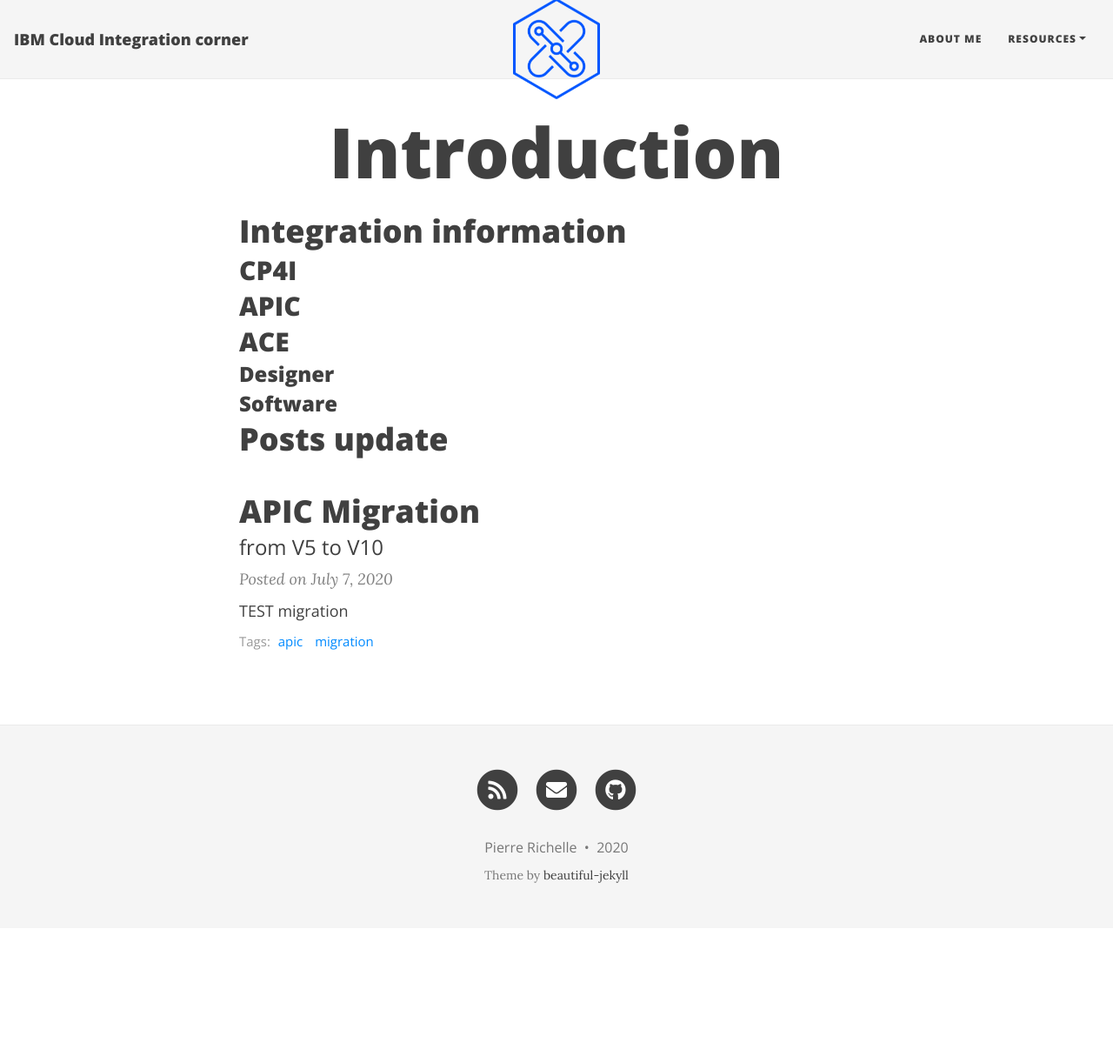
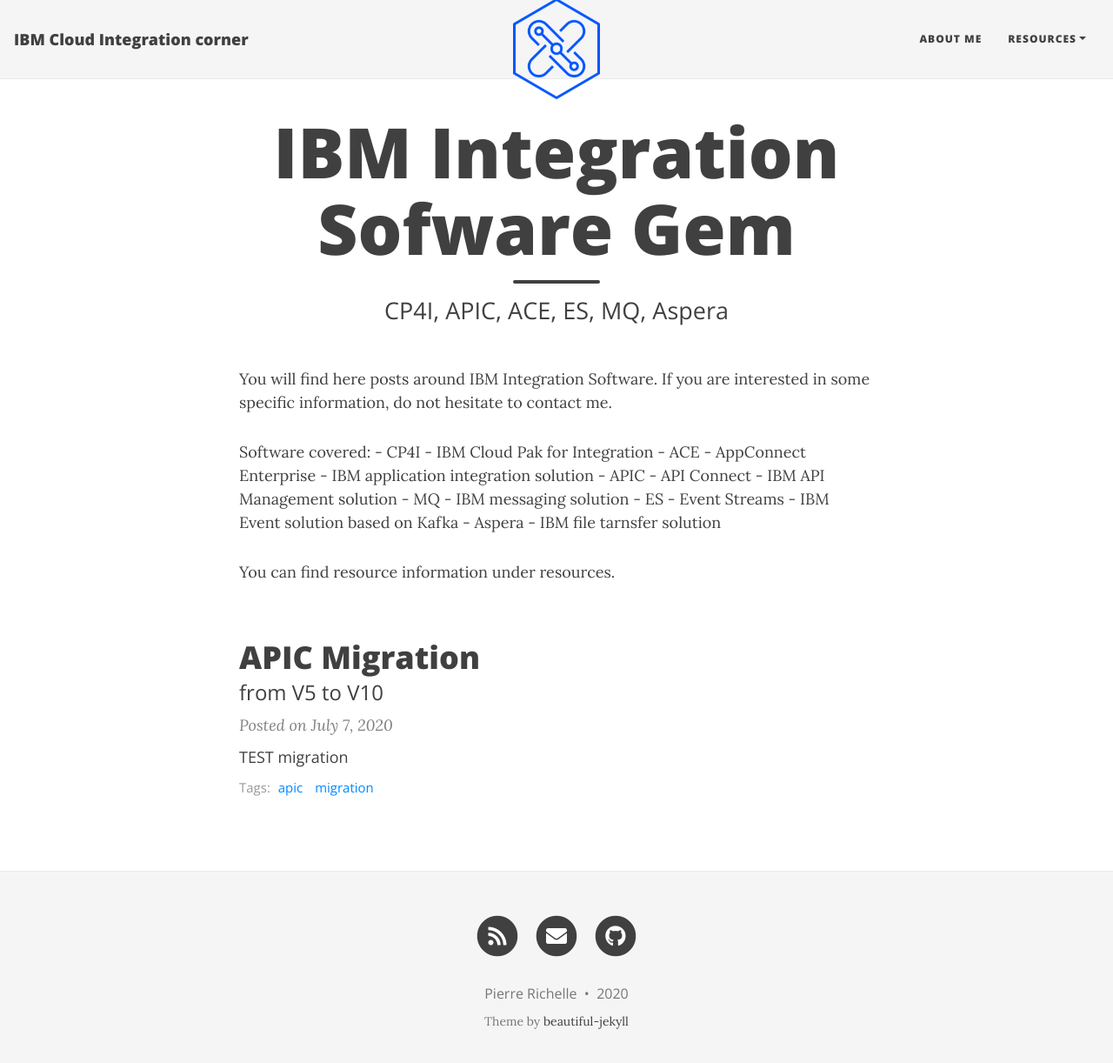
Before and after one commit to prichelle/integration.github.io, a Jekyll site: the page built from index.md, in a window 1280 px wide and 1235 px high. Shown: the top 1222 px of the window at 87% size. Built offline with Jekyll 4.4.1, drawn with Linux system fonts in a browser that asks for light colours; nearby versions of some CDN libraries.

Commit message:
new index

```diff
--- a/index.md
+++ b/index.md
@@ -1,14 +1,18 @@
 ---
 layout: home
-title: Introduction
+title: IBM Integration Sofware Gem
+subtitle: CP4I, APIC, ACE, ES, MQ, Aspera
 ---
 
-# Integration information
+You will find here posts around IBM Integration Software.
+If you are interested in some specific information, do not hesitate to contact me.
 
-## CP4I
-## APIC
-## ACE
-### Designer
-### Software
+Software covered:
+    - CP4I - IBM Cloud Pak for Integration
+    - ACE - AppConnect Enterprise - IBM application integration solution
+    - APIC - API Connect - IBM API Management solution
+    - MQ - IBM messaging solution
+    - ES - Event Streams - IBM Event solution based on Kafka
+    - Aspera - IBM file tarnsfer solution
 
-# Posts update
+You can find resource information under resources.
```
